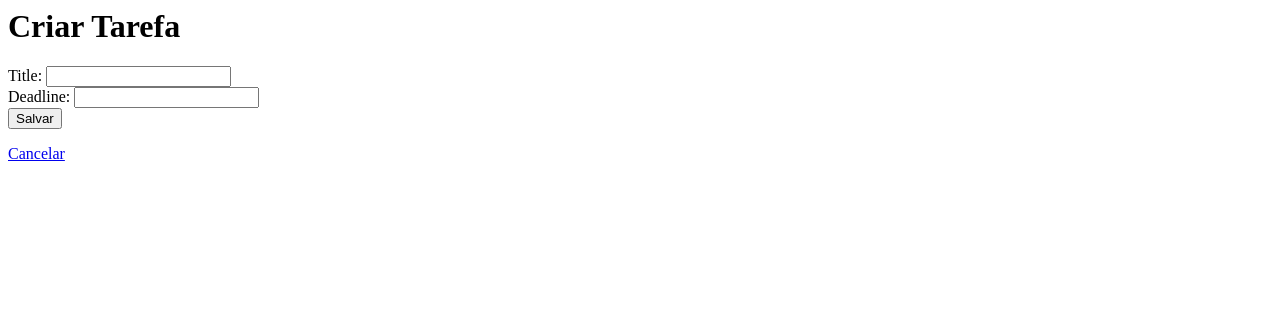
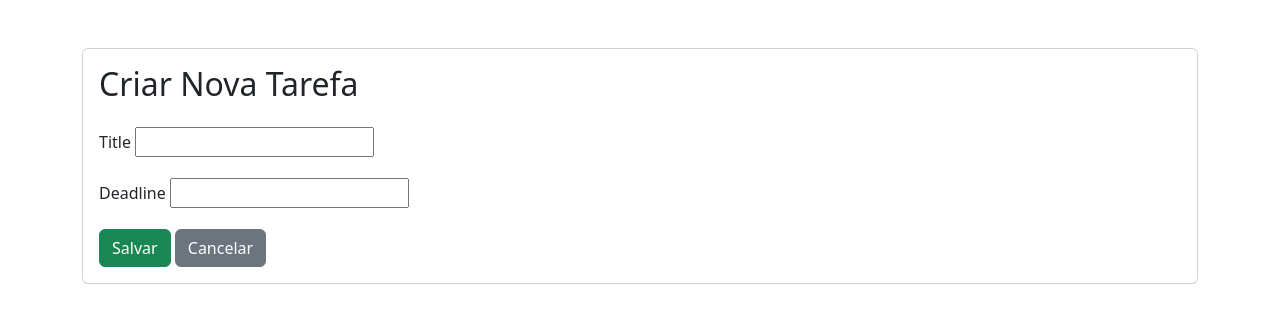
Before and after one commit to pedronunes07/resolucaop1, a Django app: page /create/ in a window 1280 px wide. Shown: the top 323 px of the page. Run offline with Django 5.2, Linux system fonts and the light colour scheme.

Commit message:
funcionando

```diff
--- a/projeto/todos/templates/todos/todo_form.html
+++ b/projeto/todos/templates/todos/todo_form.html
@@ -1,7 +1,34 @@
-<h1>Criar Tarefa</h1>
-<form method="POST">
-    {% csrf_token %}
-    {{ form }}
-    <button type="submit">Salvar</button>
-</form>
-<a href="{% url 'todo_list' %}">Cancelar</a>
+<!DOCTYPE html>
+<html lang="pt-br">
+<head>
+  <meta charset="UTF-8">
+  <meta name="viewport" content="width=device-width, initial-scale=1">
+  <title>Criar Tarefa</title>
+  <link href="https://cdn.jsdelivr.net/npm/bootstrap@5.3.3/dist/css/bootstrap.min.css" rel="stylesheet" />
+</head>
+<body>
+  <div class="container mt-5">
+    <div class="card">
+      <div class="card-body">
+        <h2 class="card-title mb-4">Criar Nova Tarefa</h2>
+        <form method="POST">
+          {% csrf_token %}
+          {% for field in form %}
+            <div class="mb-3">
+              <label class="form-label">{{ field.label }}</label>
+              {{ field }}
+              {% if field.errors %}
+                <div class="text-danger">{{ field.errors }}</div>
+              {% endif %}
+            </div>
+          {% endfor %}
+          <button type="submit" class="btn btn-success">Salvar</button>
+          <a href="{% url 'todo_list' %}" class="btn btn-secondary">Cancelar</a>
+        </form>
+      </div>
+    </div>
+  </div>
+
+  <script src="https://cdn.jsdelivr.net/npm/bootstrap@5.3.3/dist/js/bootstrap.bundle.min.js"></script>
+</body>
+</html>
--- a/projeto/todos/templates/todos/todo_list.html
+++ b/projeto/todos/templates/todos/todo_list.html
@@ -37,7 +37,6 @@
           <td>{{ todo.deadline }}</td>
           <td>{{ todo.finished_at|default:"-" }}</td>
           <td>
-            <a href="{% url 'todo_complete' pk=todo.pk %}" class="btn btn-primary btn-sm">Concluir</a>
             <a href="{% url 'todo_update' pk=todo.pk %}" class="btn btn-secondary btn-sm">Editar</a>
             <a href="{% url 'todo_delete' pk=todo.pk %}" class="btn btn-danger btn-sm">Excluir</a>
           </td>
```
Also changed, not shown: projeto/todos/templates/todos/todo_confirm_delete.html (+25 -6 lines), projeto/db.sqlite3.
